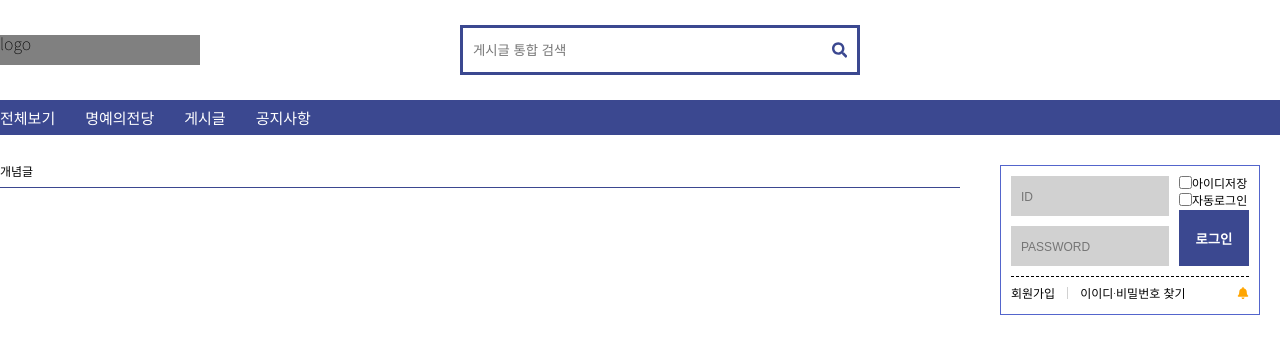
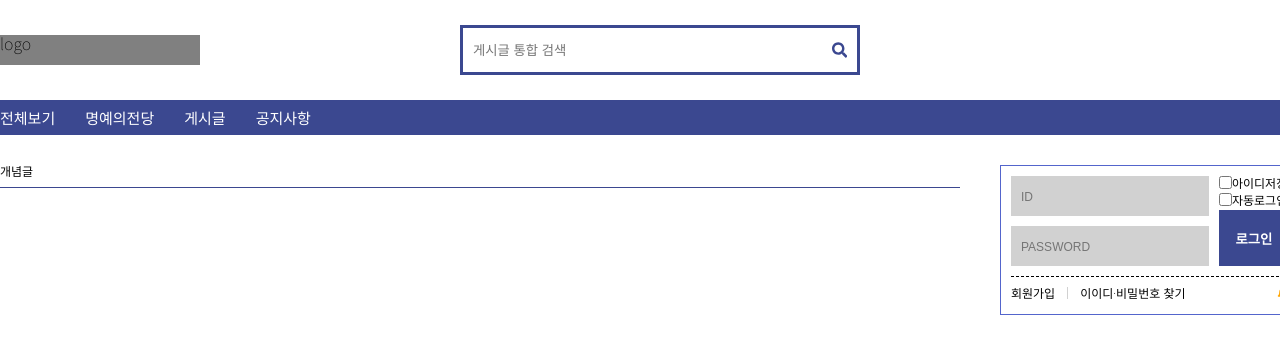
Before and after one commit to choigirang/phenomenon-community, a Next.js app in the folder frontend/: page /community in a window 1280 px wide. Shown: the top 354 px of the page. Built offline with nearby package versions, Linux system fonts and the light colour scheme; no server answers.

Commit message:
feat: 로그인 상태에 따른 조건부 합치기

```diff
--- a/frontend/components/Common/Login.tsx
+++ b/frontend/components/Common/Login.tsx
@@ -12,6 +12,7 @@ import { useSelector } from 'react-redux';
 import { RootState } from '@/redux/store';
 import { useDispatch } from 'react-redux';
 import { loginSuccess, logout } from '@/redux/actions/user';
+import AddPostBtn from '../Community/AddPostBtn';
 
 export default function Login() {
   // 로그인 아이디
@@ -22,6 +23,7 @@ export default function Login() {
 
   // 유저 reducer
   const user = useSelector((state: RootState) => state.user.user);
+  const loginState = user.login && user.name;
   const dispatch = useDispatch();
 
   // 토큰에 따른 유저 받아오기
@@ -116,12 +118,13 @@ export default function Login() {
           </LoginUserBox>
         )}
       </LoginBox>
+      {loginState && <AddPostBtn />}
     </Container>
   );
 }
 
 const Container = styled.div`
-  width: 100%;
+  width: 300px;
   height: 150px;
 `;
 
```
